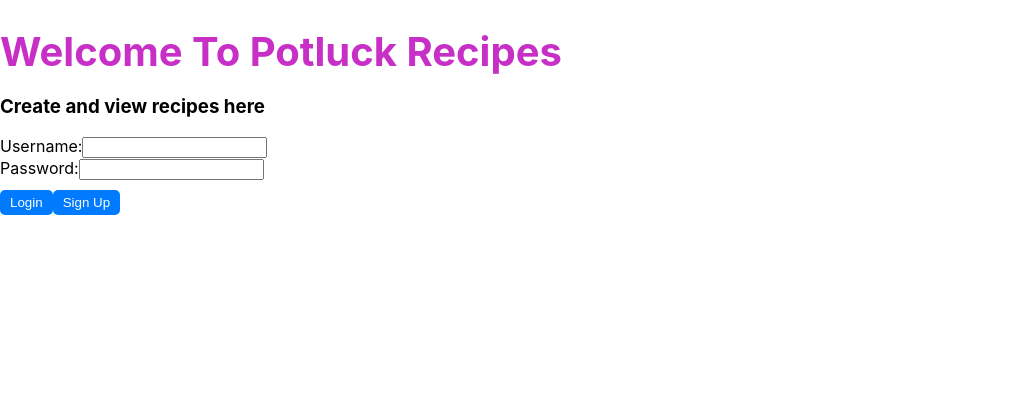
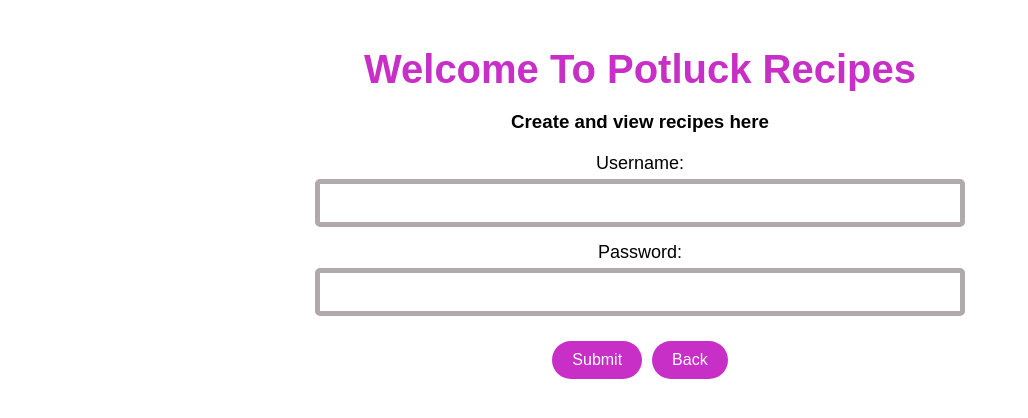
Before and after one commit to ShoVang/Recipes, a React (Create React App) app in the folder recipes/: page /login in a window 1280 px wide. Shown: the top 418 px of the page, without its empty margins (0-1028 px from the left). Built offline with nearby package versions, Linux system fonts and the light colour scheme.

Commit message:
LoginDone

```diff
--- a/recipes/src/comps/Index.css
+++ b/recipes/src/comps/Index.css
@@ -2,6 +2,11 @@
     text-align: center;
     padding: 20px;
     font-family: Arial, sans-serif;
+  }
+  .form-group label {
+    display: block;
+    margin-bottom: 5px;
+    font-size: 18px; /* Adjust the font size as needed */
   }
 
   .cover-banner {
--- /dev/null
+++ b/recipes/src/comps/Login.css
@@ -0,0 +1,60 @@
+.login-container {
+    text-align: center;
+    padding: 20px;
+    font-family: Arial, sans-serif;
+}
+
+  .login-form {
+    margin-top: 20px;
+  }
+
+  .form-group {
+    margin-bottom: 15px;
+  }
+
+  .form-group label {
+    display: block;
+    margin-bottom: 5px;
+  }
+
+  .form-group input {
+    width: 50%;
+    padding: 10px;
+    font-size: 16px;
+    border: 5px solid #b0aaaa;
+    border-radius: 5px;
+  }
+
+  .button-group {
+    margin-top: 20px;
+    display: flex; /* Use flexbox to control the layout */
+    justify-content: space-between; /* Distribute space between the buttons */
+  }
+
+  /* Style for both login and signup buttons */
+  .login-button, .signup-button {
+    padding: 10px 20px;
+    font-size: 16px;
+    border: none;
+    border-radius: 50px;
+    cursor: pointer;
+  }
+
+  .login-button {
+    background-color: #c72fc7;
+    color: white;
+  }
+
+
+  /* Add margin between the buttons */
+  .login-button + .login-button  {
+    margin-left: 10px; /* Adjust as needed */
+  }
+
+
+  .login-button:hover, .signup-button:hover {
+    opacity: 0.8;
+  }
+  .button:hover {
+    background-color: #0056b3;
+  }
--- a/recipes/src/comps/Login.js
+++ b/recipes/src/comps/Login.js
@@ -2,6 +2,7 @@ import React, { useState } from 'react';
 import { useNavigate } from 'react-router-dom';
 import { doc, getDoc } from "firebase/firestore";
 import { db } from '../context/Firebase'; // Adjust the path as needed
+import './Login.css'; // Assuming you have a separate CSS file for styling
 
 function Login() {
   const [username, setUsername] = useState('');
@@ -36,11 +37,11 @@ function Login() {
   };
 
   return (
-    <div>
+    <div className="login-container">
       <h1>Welcome To Potluck Recipes</h1>
       <h3>Create and view recipes here</h3>
-      <form onSubmit={handleLogin}>
-        <div>
+      <form className="login-form" onSubmit={handleLogin}>
+        <div className="form-group">
           <label htmlFor="username">Username:</label>
           <input
             type="text"
@@ -51,7 +52,7 @@ function Login() {
             required
           />
         </div>
-        <div>
+        <div className="form-group">
           <label htmlFor="password">Password:</label>
           <input
             type="password"
@@ -62,8 +63,8 @@ function Login() {
             required
           />
         </div>
-        <button type="submit">Login</button>
-        <button type="button" onClick={() => navigate('/signup')}>Sign Up</button>
+          <button type="submit" className="login-button">Submit</button>
+          <button type="button" className="login-button" onClick={() => navigate('/')}>Back</button>
       </form>
     </div>
   );
--- a/recipes/src/comps/SignUp.js
+++ b/recipes/src/comps/SignUp.js
@@ -2,6 +2,8 @@
 import React, { useState } from 'react';
 import { db } from '../context/Firebase';  // Adjust the path as needed
 import { setDoc, doc, serverTimestamp } from "firebase/firestore";
+import { useNavigate } from 'react-router-dom';
+
 
 function SignUp() {
   const [username, setUsername] = useState('');
@@ -9,6 +11,7 @@ function SignUp() {
   const [lastName, setLastName] = useState('');
   const [password, setPassword] = useState('');
 
+  const navigate = useNavigate();
   const handleSignUp = async (e) => {
     e.preventDefault();
     try {
@@ -21,6 +24,8 @@ function SignUp() {
       });
 
       alert('User registered successfully!');
+      navigate('/login'); // Redirect to login after signup
+
     } catch (error) {
       console.error('Error signing up:', error);
       alert('Error signing up: ' + error.message);
```
Also changed, not shown: recipes/ToDo.txt.
